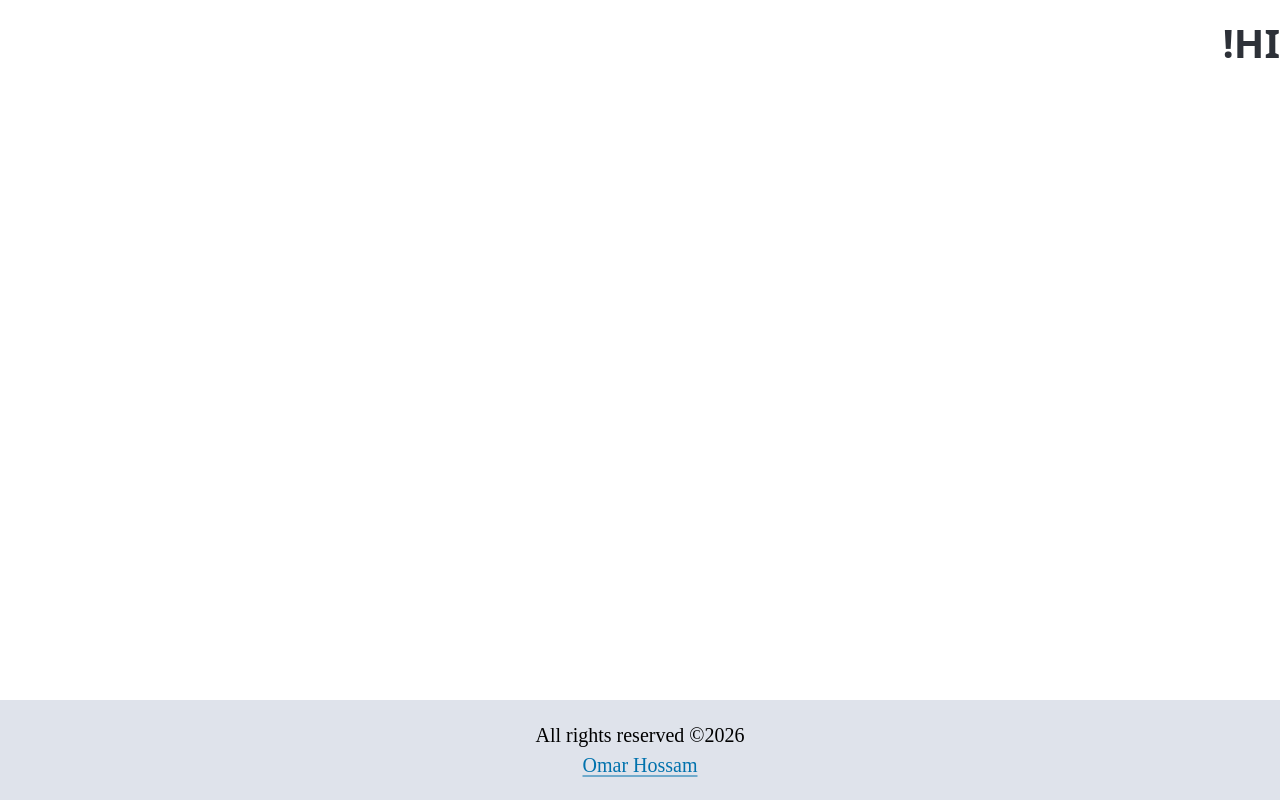
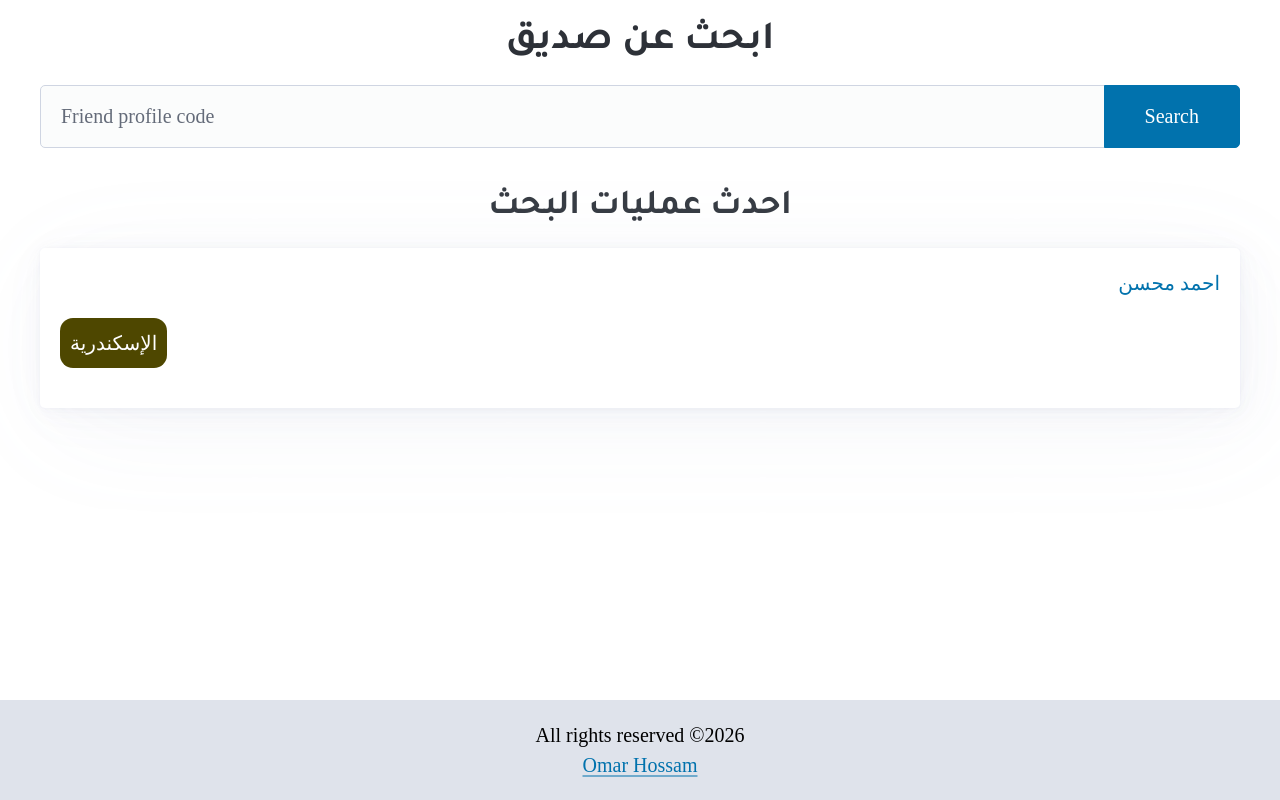
Before and after one commit to omar-hossam/noqta-platform, a Flask app: template templates/social.html in a window 1280 px wide. Run offline with Flask 3, Linux system fonts and the light colour scheme; the template is opened without the code that fills it, so the values that code supplies are empty; some web fonts are replaced.

Commit message:
feat: update social page style

```diff
--- a/templates/social.html
+++ b/templates/social.html
@@ -15,6 +15,30 @@
 
 {% block content %}
 
-<h1>HI!</h1>
+<section class="container">
+  <h1 class="font-header" style="text-align: center;">ابحث عن صديق</h1>
+
+  <form>
+    <fieldset role="group" dir="ltr">
+      <input name="profile-id" type="text" placeholder="Friend profile code" />
+      <input type="submit" value="Search" />
+    </fieldset>
+  </form>
+</section>
+
+<section class="container">
+  <h2 class="font-header" style="text-align: center;">احدث عمليات البحث</h2>
+
+  <a href="/profile" style="text-decoration: none;">
+    <article style="display: flex; flex-direction: column; justify-content: space-between;">
+      <p>احمد محسن</p>
+      <div style="align-self: flex-end">
+        <p class="pico-background-yellow-700" style="border-radius: 13px; padding: 10px;">الإسكندرية</p>
+      </div>
+    </article>
+  </a>
+
+
+</section>
 
 {% endblock %}
```
